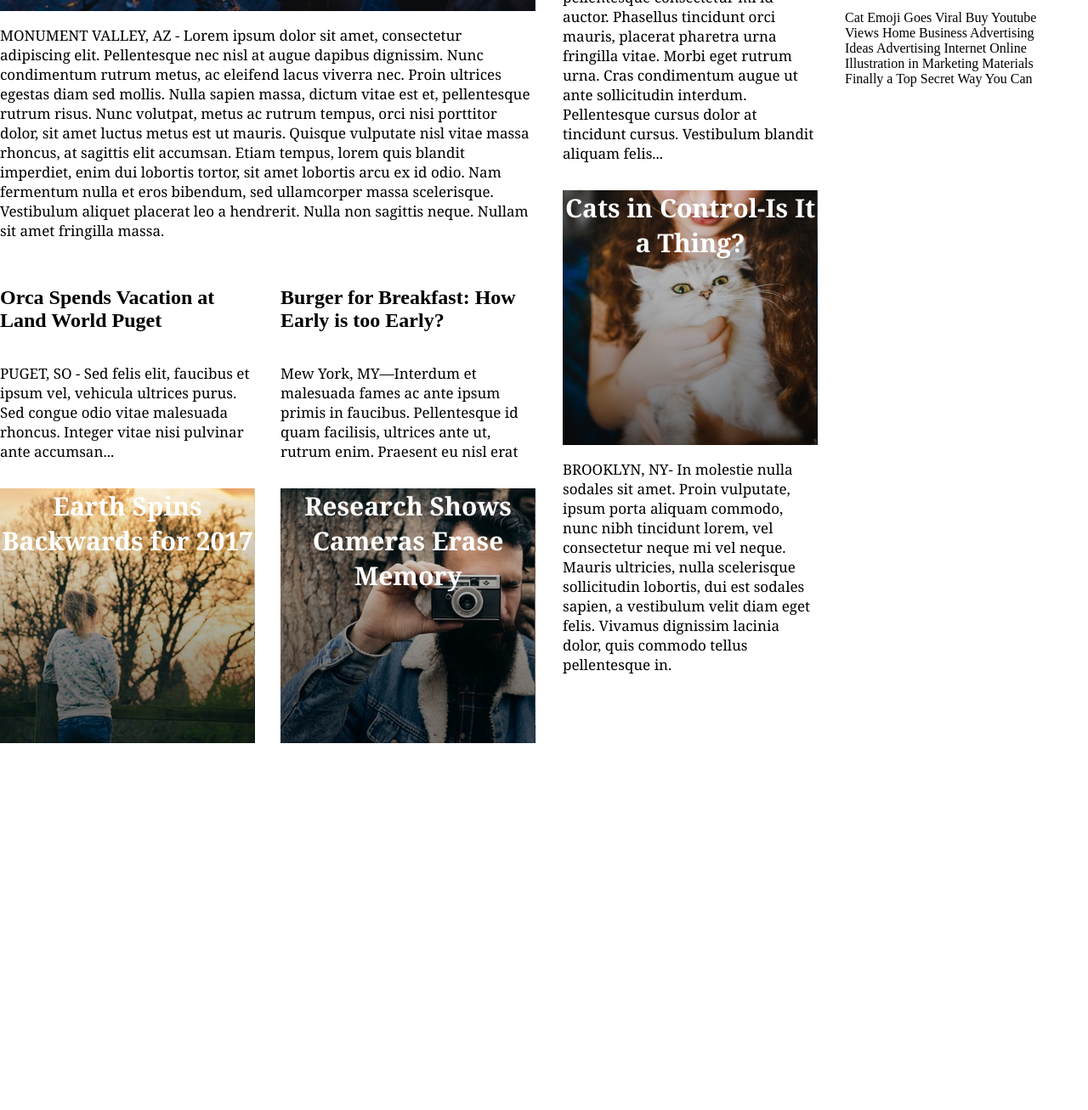
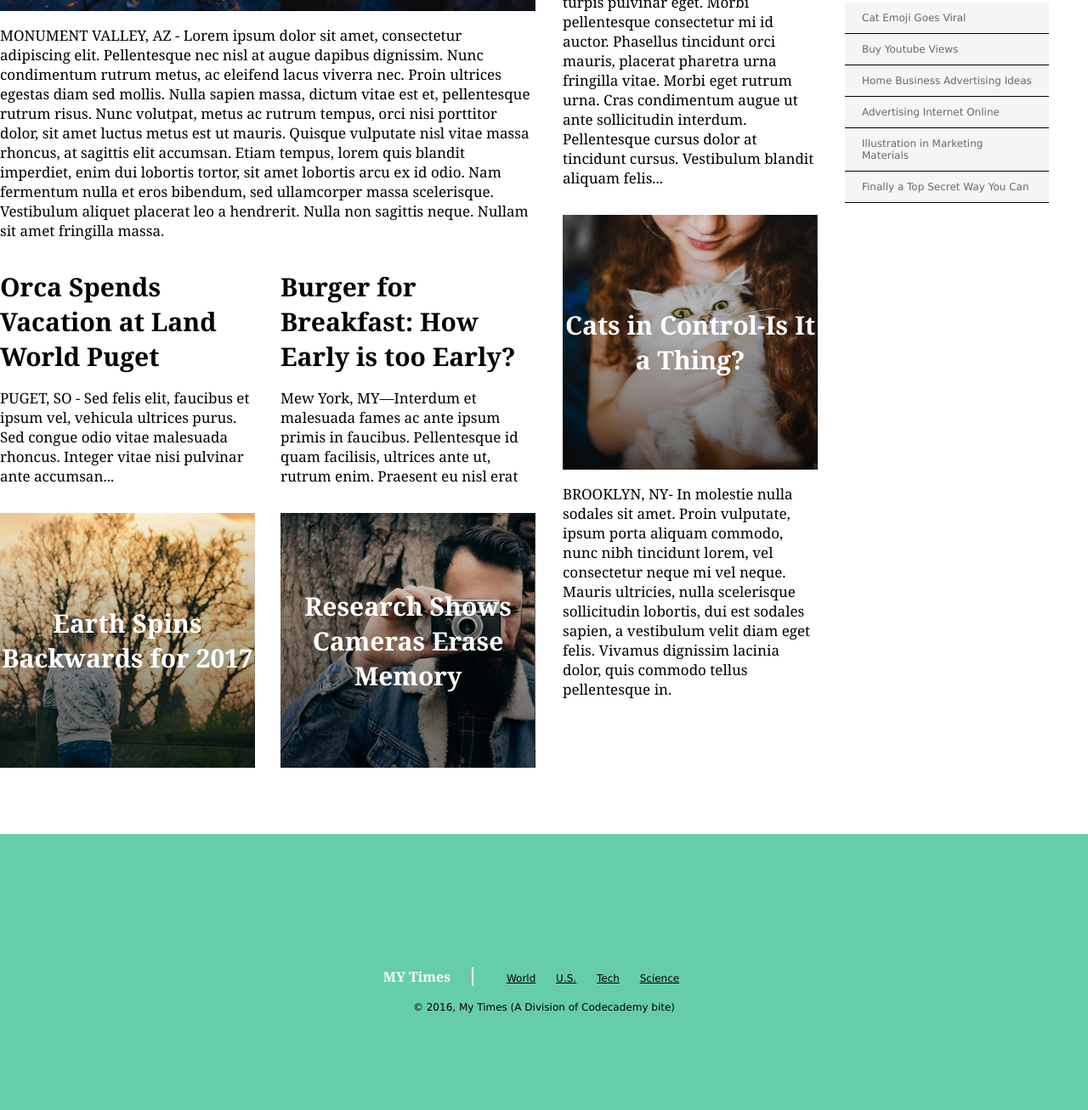
Before and after one commit to APVdK/mytimes, a plain HTML site: page index.html in a window 1280 px wide. Shown: the part 403-1710 px from the top of the page at 85% size. Before the commit the page ends 1278 px from the top, so only its background shows below. Drawn offline with Linux system fonts and the light colour scheme.

Commit message:
Complete project.

```diff
--- a/css/style.css
+++ b/css/style.css
@@ -99,6 +99,7 @@ section {
 .image {
 	color: white;
 	display: flex;
+	flex-direction: column;
 	font-family: Georgia;
 	font-size: 30px;
 	font-weight: bold;
@@ -108,9 +109,14 @@ section {
 	text-align: center;
 }
 
+.large .phish .image span {
+	margin-left: 20px;
+}
+
 .stories {
 	display: flex;
 	justify-content: space-between;
+	margin-bottom: 78px;
 	margin-top: 17px;
 }
 
@@ -130,9 +136,11 @@ p {
 
 h2 {
 	display: block;
-	font-size: 1.5em;
+	font-family: Georgia;
+	font-size: 30px;
 	font-weight: bold;
-	margin: 0.83em 0;
+	margin-bottom: 0;
+	margin-top: 0;
 }
 
 .earth {
@@ -167,10 +175,50 @@ h2 {
 
 h3 {
 	display: block;
-	font-size: 1.17em;
+	font-size: 16px;
 	font-weight: bold;
 	margin: 1em 0;
+	text-align: center;
 }
 
 .news-bites {
+
 }
+
+.list span {
+	display: block;
+	background-color: Whitesmoke;
+	border-bottom: 1px solid black;
+	color: DimGray;
+	font-family: Verdana;
+	font-size: 12px;
+	padding: 11px 20px;
+}
+
+footer {
+	align-items: center;
+	background-color: MediumAquamarine;
+	display: flex;
+	flex-direction: column;
+	font-family: Verdana;
+	font-size: 12px;
+	height: 325px;
+	justify-content: center;
+	margin: auto;
+	width: 100%;
+}
+
+.title {
+	border-right: 2px solid white;
+	color: white;
+	display: inline-block;
+	font-family: Georgia;
+	font-size: 16px;
+	font-weight: bold;
+	padding-right: 25px;
+}
+
+footer nav {
+	display: inline-block;
+	padding-left: 25px;
+}
--- a/index.html
+++ b/index.html
@@ -33,7 +33,6 @@
           <div class="image">
             <span>Mother of Three Buys Tuna Steak at Phish Concert. Leaves, "Feeling Funny."</span>
           </div>
-
           <p>MONUMENT VALLEY, AZ - Lorem ipsum dolor sit amet, consectetur adipiscing elit. Pellentesque nec nisl at augue dapibus dignissim. Nunc condimentum rutrum metus, ac eleifend lacus viverra nec. Proin ultrices egestas diam sed mollis. Nulla sapien massa, dictum vitae est et, pellentesque rutrum risus. Nunc volutpat, metus ac rutrum tempus, orci nisi porttitor dolor, sit amet luctus metus est ut mauris. Quisque vulputate nisl vitae massa rhoncus, at sagittis elit accumsan. Etiam tempus, lorem quis blandit imperdiet, enim dui lobortis tortor, sit amet lobortis arcu ex id odio. Nam fermentum nulla et eros bibendum, sed ullamcorper massa scelerisque. Vestibulum aliquet placerat leo a hendrerit. Nulla non sagittis neque. Nullam sit amet fringilla massa.</p>
         </div>
 
@@ -41,7 +40,6 @@
           <div class="story">
             <h2>Orca Spends Vacation at Land World Puget</h2>
             <p>PUGET, SO - Sed felis elit, faucibus et ipsum vel, vehicula ultrices purus. Sed congue odio vitae malesuada rhoncus. Integer vitae nisi pulvinar ante accumsan...</p>
-
 
             <div class="earth image">
               <span>Earth Spins Backwards for 2017</span>
@@ -51,7 +49,6 @@
           <div class="story">
             <h2>Burger for Breakfast: How Early is too Early?</h2>
             <p>Mew York, MY—Interdum et malesuada fames ac ante ipsum primis in faucibus. Pellentesque id quam facilisis, ultrices ante ut, rutrum enim. Praesent eu nisl erat</p>
-
 
             <div class="cameras image">
               <span>Research Shows Cameras Erase Memory</span>
@@ -82,12 +79,10 @@
     <!--Thrid Column-->
 
       <div class="small">
-
         <img src="resources/images/img-news-bite.png">
-
         <div class="news-bites">
           <h3>NEWS BITES</h3>
-
+          <div class="list">
             <span>Cat Emoji Goes Viral</span>
             <span>Buy Youtube Views</span>
             <span>Home Business Advertising Ideas</span>
@@ -96,8 +91,26 @@
             <span>Finally a Top Secret Way You Can</span>
           </div>
         </div>
-
+      </div>
     </section>
 
+    <!--Footer-->
+
+    <footer>
+      <div class="info">
+        <span class="title">MY Times</span>
+        <nav>
+          <span><a href="#">World</a></span>
+          <span><a href="#">U.S.</a></span>
+          <span><a href="#">Tech</a></span>
+          <span><a href="#">Science</a><span>
+        </nav>
+      </div>
+
+      <div class="copyright">
+        &copy; 2016, My Times (A Division of Codecademy bite)
+      </div>
+
+    </footer>
   </body>
 </html>
```
Lines whose indentation alone changed are shown as unchanged.
